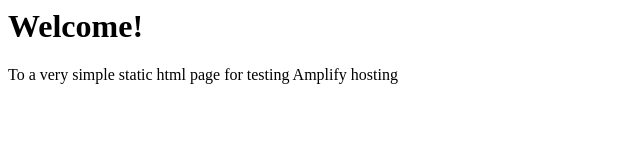
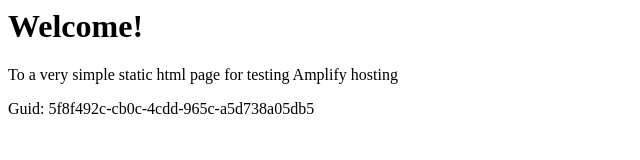
Before and after one commit to aws-aemilia-bah/Github-PR-Commit-Integration-Test-DoNotTouch-GitHubAutoBuildPrPreviewCanaryTest-v1-prod-me-south-1, a website: page src/index.html in a window 1280 px wide. Shown: the whole page, without its empty margins (0-640 px from the left). Drawn offline with Linux system fonts and the light colour scheme.

Commit message:
commit from integ tests

```diff
--- a/src/index.html
+++ b/src/index.html
@@ -1,3 +1,5 @@
+
+
 <html lang="en">
 
 <head>
@@ -10,6 +12,6 @@
 <body>
     <h1>Welcome!</h1>
     <p>To a very simple static html page for testing Amplify hosting</p>
-</body>
+    <p>Guid: 5f8f492c-cb0c-4cdd-965c-a5d738a05db5</p></body>
 
 </html>
```
